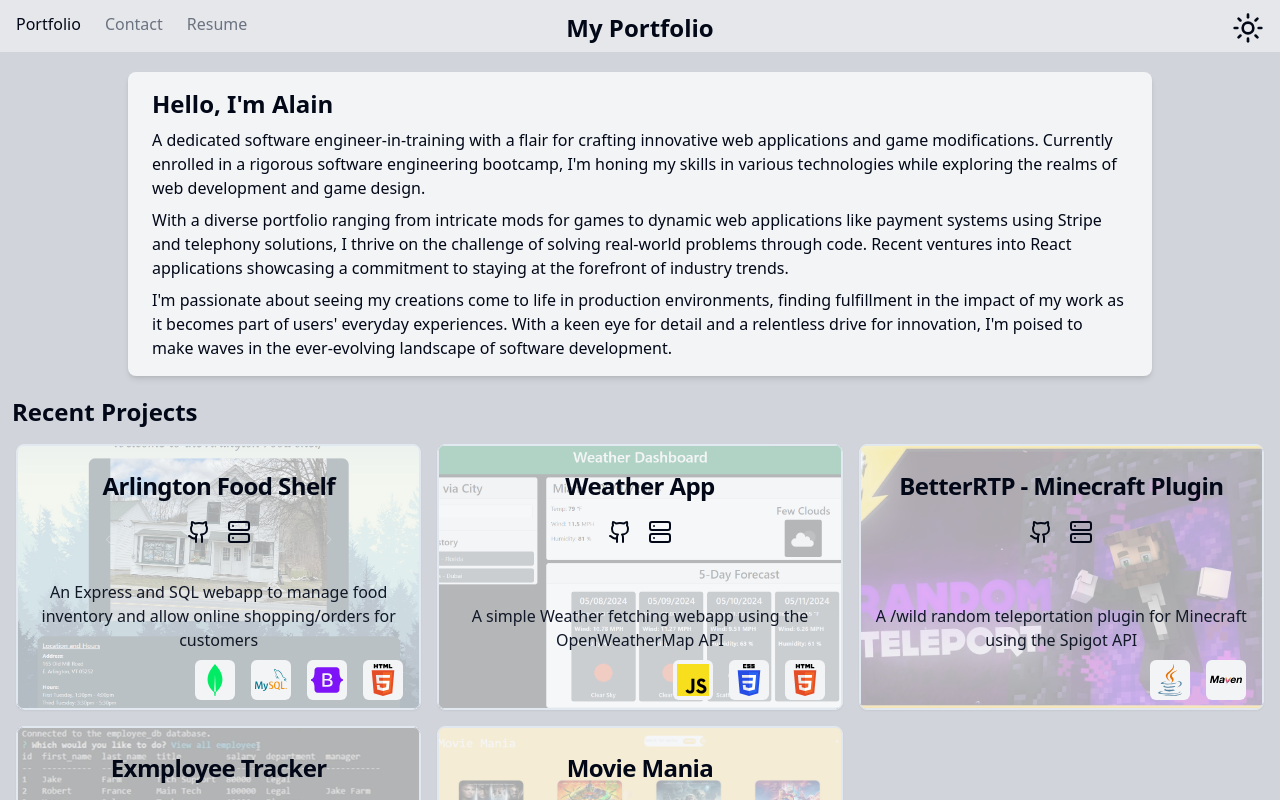
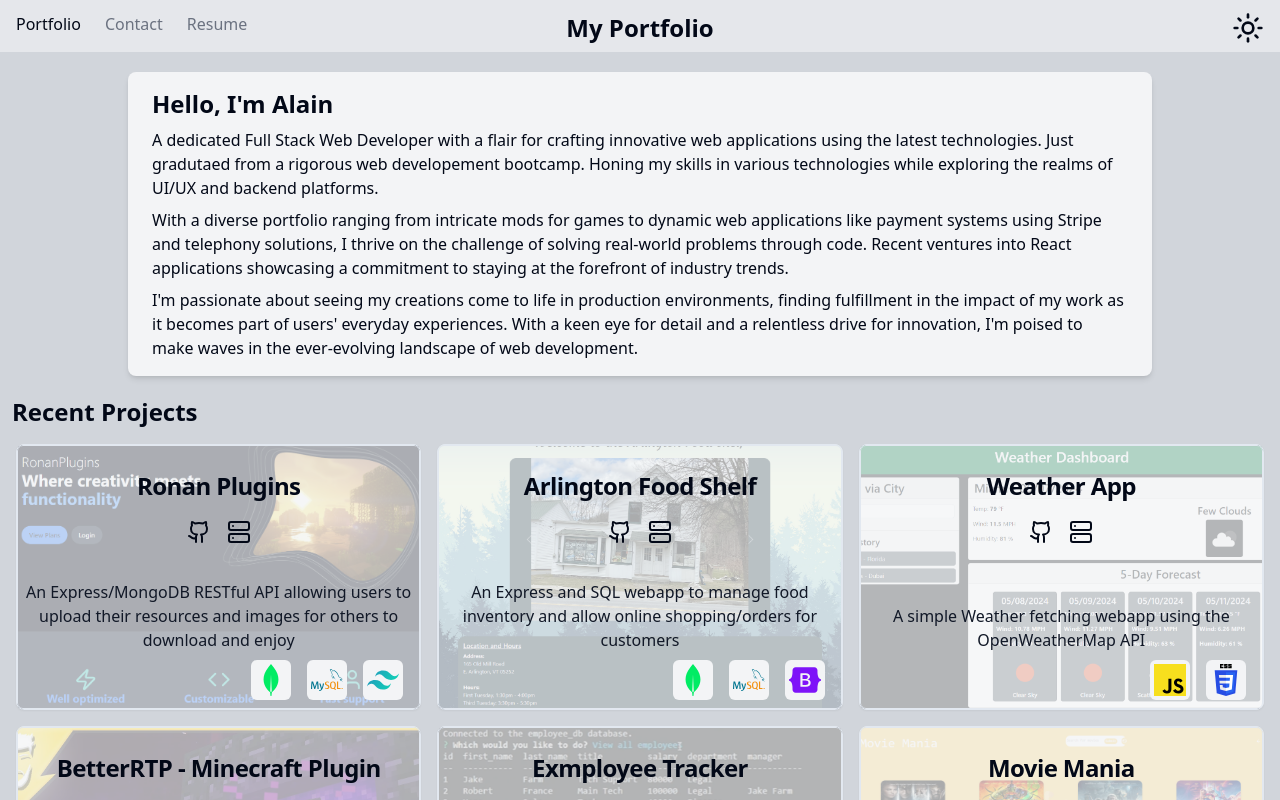
Before and after one commit to SuperRonanCraft/bootcamp-React-Portfolio, a React (Vite) app: page / in a window 1280 px wide. Shown: the top 800 px of the page. Built offline with nearby package versions, Linux system fonts and the light colour scheme.

Commit message:
added ronanplugins.com

```diff
--- a/src/assets/projects.json
+++ b/src/assets/projects.json
@@ -1,11 +1,19 @@
 [
+  {
+    "title": "Ronan Plugins",
+    "description": "An Express/MongoDB RESTful API allowing users to upload their resources and images for others to download and enjoy",
+    "github": "https://github.com/RonanPlugins/RonanPluginsFrontend",
+    "deployment": "https://ronanplugins.com",
+    "image": "ronanplugins.png",
+    "tech": ["mongo", "mysql", "tailwind"]
+  },
   {
     "title": "Arlington Food Shelf",
     "description": "An Express and SQL webapp to manage food inventory and allow online shopping/orders for customers",
     "github": "https://github.com/SuperRonanCraft/bootcamp-Arlington-Food-Shelf",
     "deployment": "https://bootcamp-arlington-food-shelf.onrender.com/",
     "image": "arlingtonfoodshelf.png",
-    "tech": ["mongo", "mysql", "bootstrap", "html"]
+    "tech": ["mongo", "mysql", "bootstrap"]
   },
   {
     "title": "Weather App",
@@ -13,7 +21,7 @@
     "github": "https://github.com/SuperRonanCraft/bootcamp-Weather-Dashboard",
     "deployment": "https://superronancraft.github.io/bootcamp-Weather-Dashboard/",
     "image": "weather.png",
-    "tech": ["js", "css", "html"]
+    "tech": ["js", "css"]
   },
   {
     "title": "BetterRTP - Minecraft Plugin",
--- a/src/components/ui/frameWrapper.jsx
+++ b/src/components/ui/frameWrapper.jsx
@@ -1,5 +1,3 @@
-import { useEffect, useRef, useState } from 'react';
-
 export const FrameWrapper = ({ html }) => {
   return (
     <div className="my-2">
--- a/src/pages/Portfolio.jsx
+++ b/src/pages/Portfolio.jsx
@@ -1,8 +1,8 @@
-import projects from '../assets/projects.json';
-import Project from '../components/Project';
-import { Skills } from '../components/Skills';
+import projects from "../assets/projects.json";
+import Project from "../components/Project";
+import { Skills } from "../components/Skills";
 function AboutPage() {
-  console.log(projects);
+  // console.log(projects);
   return (
     <div>
       {/* About */}
@@ -11,11 +11,11 @@ function AboutPage() {
           <div className="px-6 py-4">
             <h2 className="text-2xl font-bold mb-2 ">Hello, I'm Alain</h2>
             <p className="text-base">
-              A dedicated software engineer-in-training with a flair for
-              crafting innovative web applications and game modifications.
-              Currently enrolled in a rigorous software engineering bootcamp,
-              I'm honing my skills in various technologies while exploring the
-              realms of web development and game design.
+              A dedicated Full Stack Web Developer with a flair for crafting
+              innovative web applications using the latest technologies. Just
+              gradutaed from a rigorous web developement bootcamp. Honing my
+              skills in various technologies while exploring the realms of UI/UX
+              and backend platforms.
             </p>
             <p className="text-base mt-2">
               With a diverse portfolio ranging from intricate mods for games to
@@ -30,7 +30,7 @@ function AboutPage() {
               production environments, finding fulfillment in the impact of my
               work as it becomes part of users' everyday experiences. With a
               keen eye for detail and a relentless drive for innovation, I'm
-              poised to make waves in the ever-evolving landscape of software
+              poised to make waves in the ever-evolving landscape of web
               development.
             </p>
           </div>
```
Also changed, not shown: public/images/ronanplugins.png (added).
